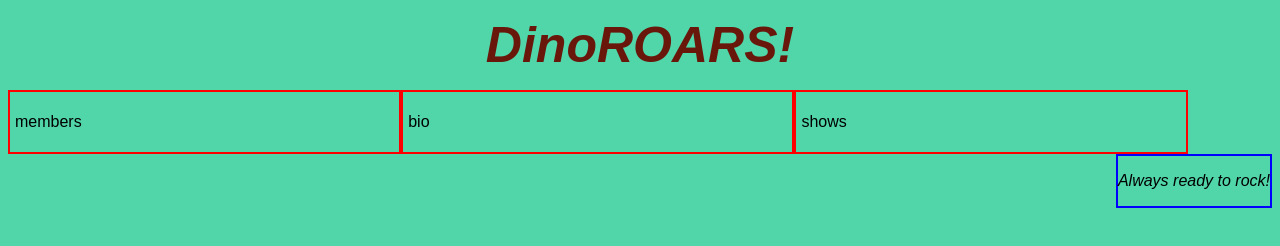
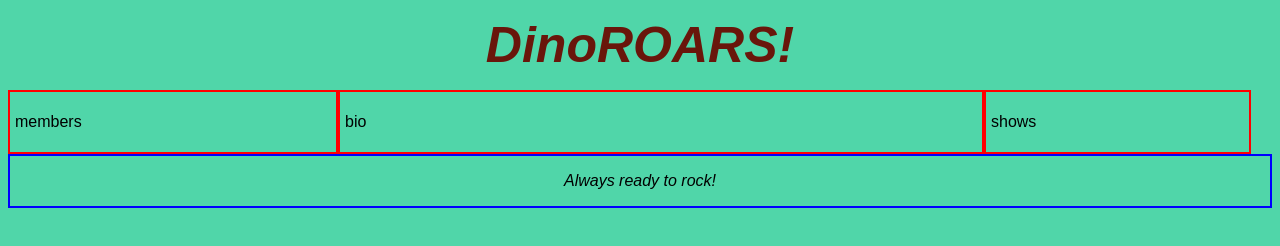
Before and after one commit to k8thedinosaur/band, a plain HTML site: page index.html in a window 1280 px wide. Drawn offline with Linux system fonts and the light colour scheme.

Commit message:
moves divs around using floats

```diff
--- a/css/styles.css
+++ b/css/styles.css
@@ -9,19 +9,17 @@ body {
 
 .body {
   width: 100%;
-  float: right;
 }
 
 .footer {
+  clear: both;
   text-align: center;
   font-style: italic;
   border: solid 2px blue;
-  float: right;
 }
 
 .column {
   float: left;
-  width: 30%;
   border: solid 2px red;
   padding: 5px;
 }
@@ -32,3 +30,17 @@ body {
   font-style: italic;
   color: rgb(105, 22, 11);
 }
+
+#members {
+  /* float: left; */
+  width: 25%;
+}
+
+#bio {
+  width: 50%;
+}
+
+#shows {
+  /* float: right; */
+  width:20%;
+}
```
